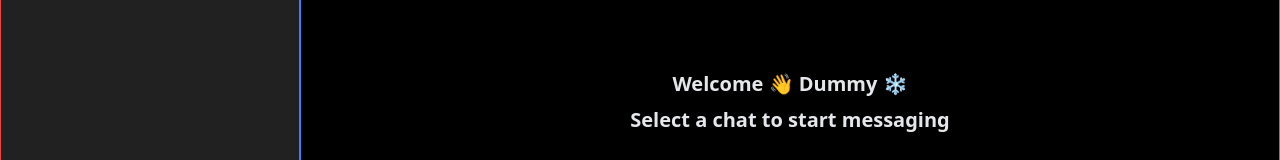
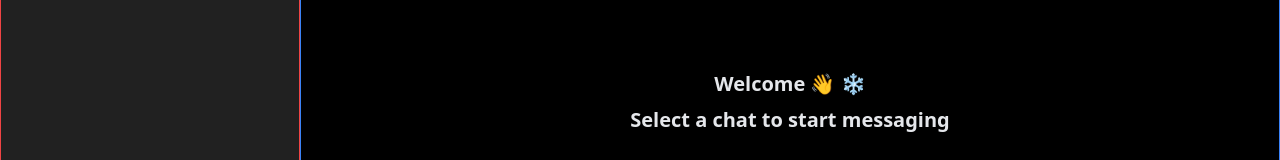
Before and after one commit to iamfaran/whispr-chat-app, a React (Vite) app in the folder frontend/: page / in a window 1280 px wide. Shown: the part 298-458 px from the top of the page. Built offline with nearby package versions, Linux system fonts and the light colour scheme; no server answers; sample sign-in values are in the browser's storage.

Commit message:
fix welcome user name

```diff
--- a/frontend/src/components/messages/NoChat.jsx
+++ b/frontend/src/components/messages/NoChat.jsx
@@ -1,8 +1,10 @@
+import { useAuth } from "../../context/AuthContext";
 const NoChat = () => {
+  const { user } = useAuth();
   return (
     <div className="sm:flex items-center justify-center w-full h-full hidden ">
       <div className="px-4 text-center sm:text-lg md:text-xl text-gray-200 font-semibold flex flex-col items-center gap-2">
-        <p>Welcome 👋 Dummy ❄</p>
+        <p>Welcome 👋 {user ? user.fullName : "User"} ❄</p>
         <p>Select a chat to start messaging</p>
       </div>
     </div>
```
